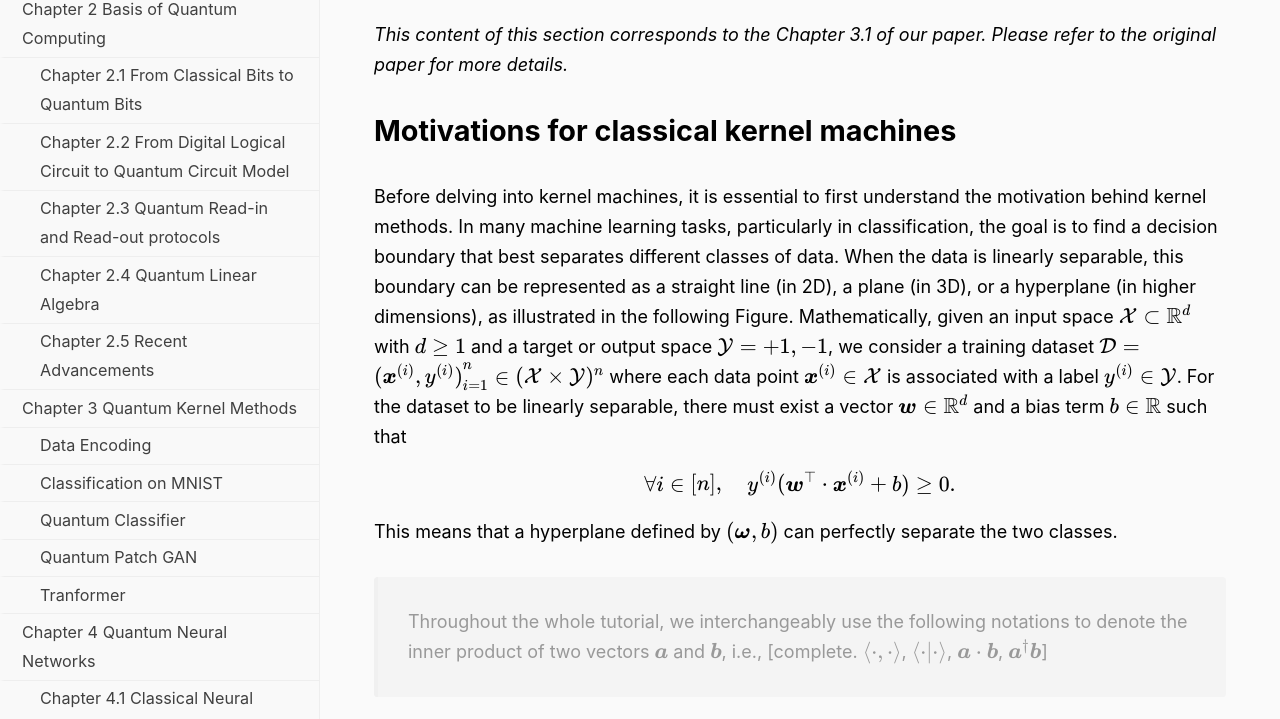
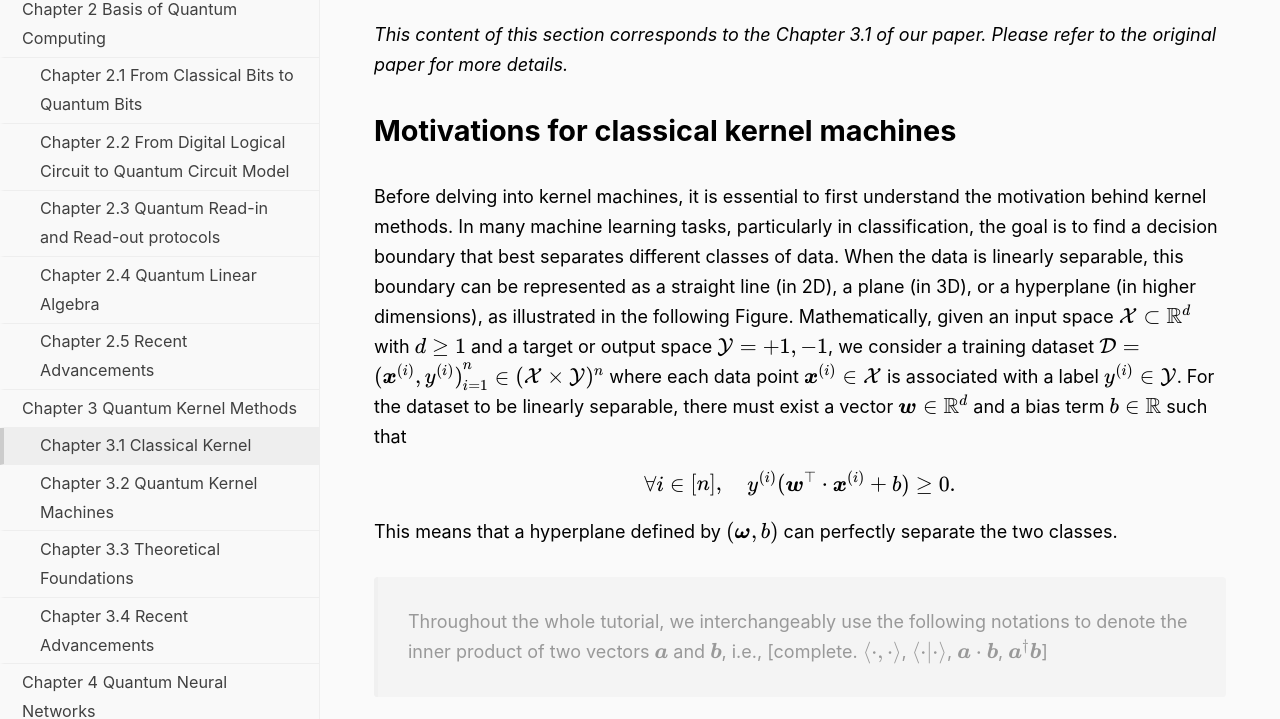
Before and after one commit to lianxhcn/qml-tutorial.github.io, a plain HTML site: page chapter3/1/index.html in a window 1280 px wide. Shown: the part 240-959 px from the top of the page. Drawn offline with nearby package versions, Linux system fonts and the light colour scheme.

Commit message:
small fix

```diff
--- a/chapter3/1/index.html
+++ b/chapter3/1/index.html
@@ -184,11 +184,10 @@ kernel function is guaranteed by Mercer&rsquo;s condition.</p>
 <li class="parent"><a href="http://localhost:1313/chapter3/">Chapter 3 Quantum Kernel Methods</a>
 
 <ul class="sub-menu">
-<li class=""><a href="http://localhost:1313/code/data-encode/">Data Encoding</a></li>
-<li class=""><a href="http://localhost:1313/code/kernel-mnist/">Classification on MNIST</a></li>
-<li class=""><a href="http://localhost:1313/code/classifier/">Quantum Classifier</a></li>
-<li class=""><a href="http://localhost:1313/code/patch-qgan/">Quantum Patch GAN</a></li>
-<li class=""><a href="http://localhost:1313/code/transformer/">Tranformer</a></li>
+<li class="active"><a href="http://localhost:1313/chapter3/1/">Chapter 3.1 Classical Kernel</a></li>
+<li class=""><a href="http://localhost:1313/chapter3/2/">Chapter 3.2 Quantum Kernel Machines</a></li>
+<li class=""><a href="http://localhost:1313/chapter3/3/">Chapter 3.3 Theoretical Foundations</a></li>
+<li class=""><a href="http://localhost:1313/chapter3/4/">Chapter 3.4 Recent Advancements</a></li>
 </ul>
 
 </li>
```
Also changed, not shown: chapter3/3/index.html (+4 -5 lines), index.html (+1 -1 lines), 1 other file.
